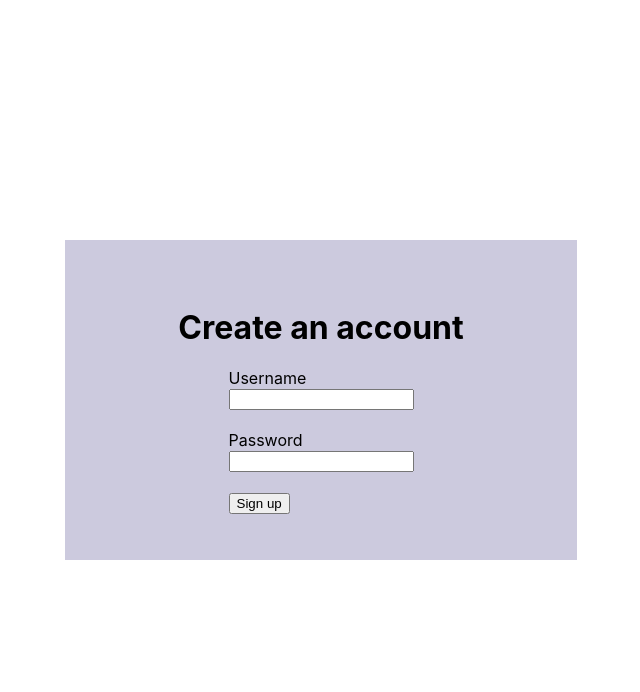
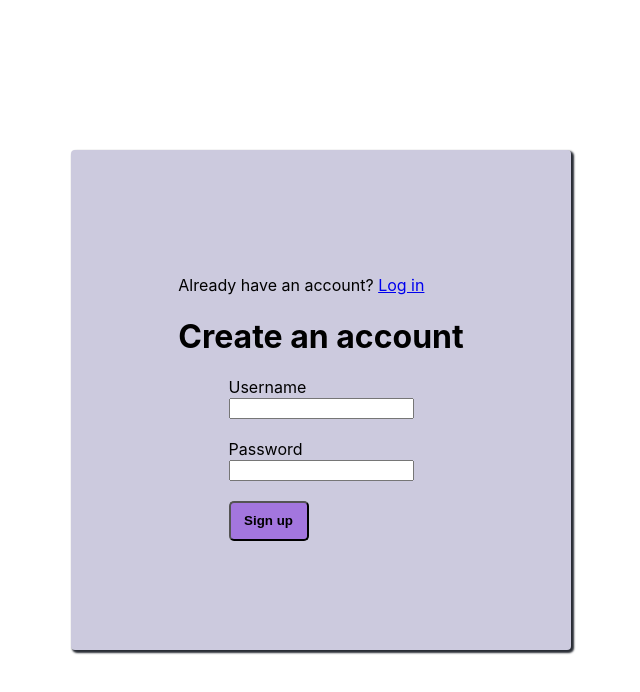
Before and after one commit to fluistro/Studiously, a React (Create React App) app in the folder client/: page /signup in a window 1280 px wide. Shown: the top 692 px of the page, without its empty margins (319-959 px from the left). Built offline with nearby package versions, Linux system fonts and the light colour scheme.

Commit message:
Minor improvements to signup component

```diff
--- a/client/src/App.css
+++ b/client/src/App.css
@@ -39,8 +39,10 @@
 
 .form {
   background-color: #CCCADE;
-  width: 40%; /* Adjust as needed */
-  height: 40%; /* Adjust as needed */
+  width: 40%;
+  max-width: 500px;
+  height: 50%;
+  min-height: 500px;
   position: absolute;
   top: 50%;
   left: 50%;
@@ -49,8 +51,19 @@
   flex-direction: column;
   justify-content: center;
   align-items: center;
+  box-shadow: 2px 2px 2px 1px #282c34;
+  border-radius: 4px;
 }
 
-.form-header, .form-body {
+.form-body {
+  display: flex;
   justify-content: center;
+  align-items: center;
 }
+
+#submit-button {
+  background-color:#a376de;
+  height: 40px;
+  width: 80px;
+  border-radius: 5px;
+}
--- a/client/src/components/authentication/Signup.jsx
+++ b/client/src/components/authentication/Signup.jsx
@@ -33,6 +33,7 @@ export default function Signup() {
     return (
         <div className="form">
             <div className="form-header">
+                <p>Already have an account? <a href="/login">Log in</a></p>
                 <h1>Create an account</h1>
             </div>
 
@@ -44,7 +45,7 @@ export default function Signup() {
                     <input type="text" id="username" name="username" onChange={onInputChange}></input><br/><br/>
                     <label htmlFor="password">Password</label><br/>
                     <input type="text" id="password" name="password" onChange={onInputChange}></input><br/><br/>
-                    <button type="submit" onClick={onSubmit}>Sign up</button>
+                    <button type="submit" onClick={onSubmit} id="submit-button"><b>Sign up</b></button>
                 </form>
             </div>
         </div>
```
